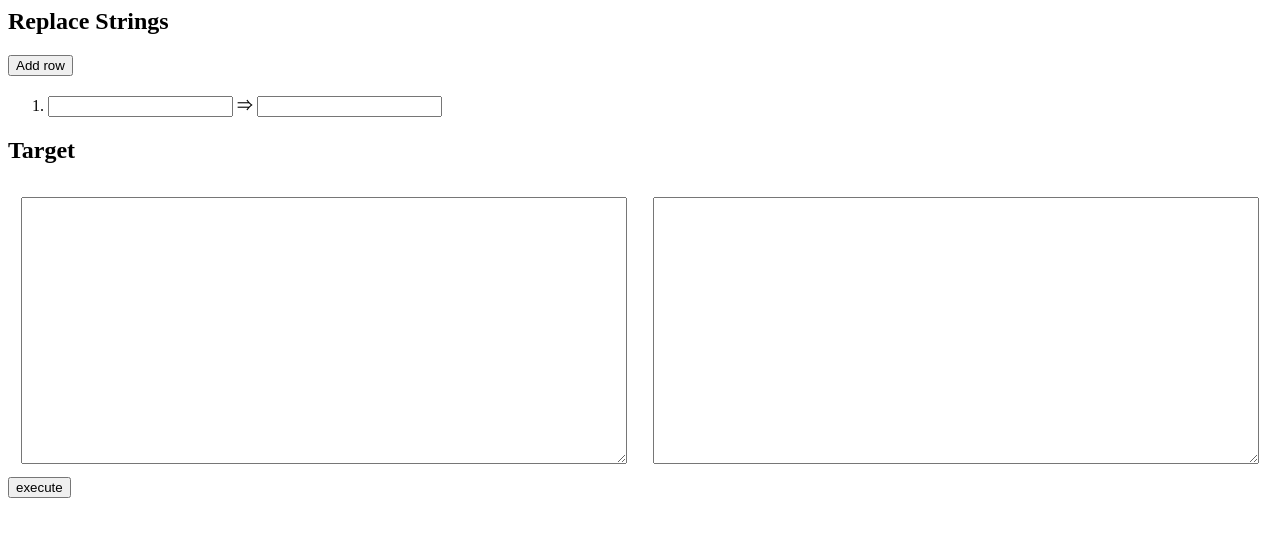
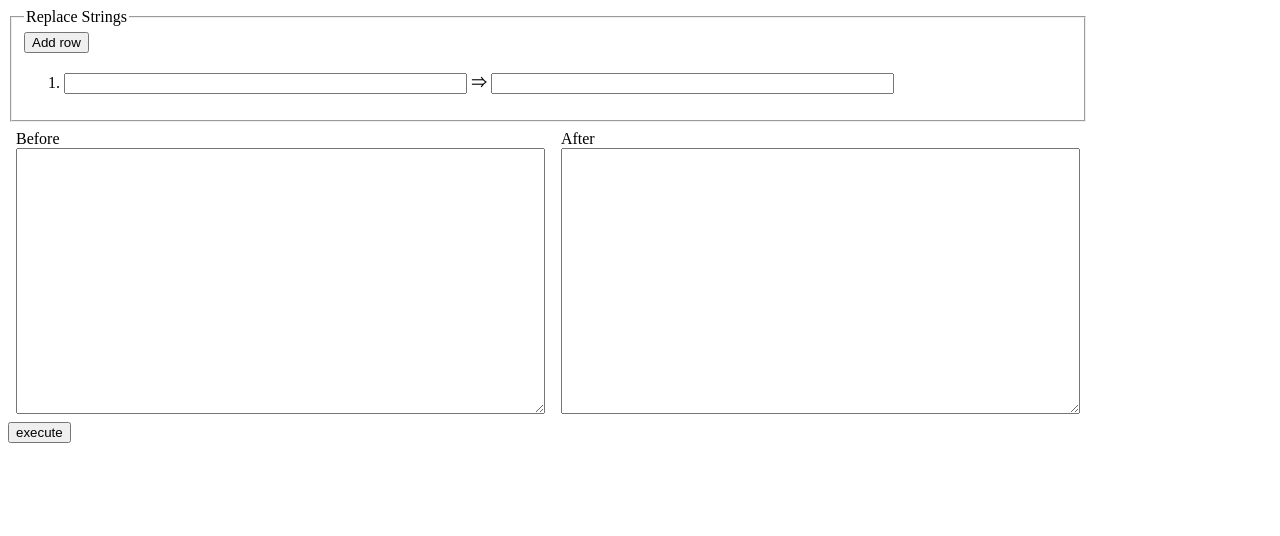
Before and after one commit to zonanjaro86/multiReplace, a plain HTML site: page index.html in a window 1280 px wide. Drawn offline with Linux system fonts and the light colour scheme.

Commit message:
レイアウトを修正

```diff
--- a/css/multiReplace.css
+++ b/css/multiReplace.css
@@ -1,11 +1,23 @@
+body {
+    max-width: 1080px;
+}
+#replaceStrings li input {
+    width: 40%;
+    min-width: 10em;
+}
+
 div.resultWrapper {
     display: flex;
+    flex-wrap: wrap;
 
 }
-
-div.resultWrapper textarea {
-    margin: 1em;
+div.resultWrapper>div {
+    margin: .5em;
     flex-grow: 1;
+}
+div.resultWrapper>div>textarea {
+    width:100%;
     min-height: 20em;
     resize: vertical;
+    white-space: pre;
 }
--- a/js/multiReplace.js
+++ b/js/multiReplace.js
@@ -12,7 +12,6 @@
     const CLS_BTN_DEL = 'btn_del';
 
     const NODE_INPUT_ROW = `<li><input name="${CLS_REPLACE_STRING_BEFORE}" /><span> ⇒ </span><input name="${CLS_REPLACE_STRING_AFTER}" /></li>`;
-    const NODE_INPUT_ROW2 = `<li><input name="${CLS_REPLACE_STRING_BEFORE}" /><span> ⇒ </span><input name="${CLS_REPLACE_STRING_AFTER}" /></li>`;
 
 /**
  * ページ読み込み後の非同期処理起点
@@ -54,21 +53,20 @@ const createDom = () => {
     const nodes = [];
 
     let sec1 = '';
-    sec1 += `<section>`;
-    sec1 += `<h2>Replace Strings</h2>`;
+    sec1 += `<fieldSet>`;
+    sec1 += `<legend>Replace Strings</legend>`;
     sec1 += `<button id="${ID_BTN_ADDROW}" type="button">Add row</button>`;
     sec1 += `<ol id="${ID_REPLACE_STRINGS}">`;
     sec1 += NODE_INPUT_ROW;
     sec1 += `</ol>`;
-    sec1 += `</section>`;
+    sec1 += `</fieldSet>`;
     nodes.push(htmlToNode(sec1));
 
     let sec2 = '';
     sec2 += `<section>`;
-    sec2 += `<h2>Target</h2>`;
     sec2 += `<div id="" class="${CLS_REPLACE_TARGET_WRAPPER}">`;
-    sec2 += `<textarea id="${ID_REPLACE_TARGET}"></textarea>`;
-    sec2 += `<textarea id="${ID_REPLACE_RESULT}"></textarea>`;
+    sec2 += `<div>Before<textarea id="${ID_REPLACE_TARGET}"></textarea></div>`;
+    sec2 += `<div>After<textarea id="${ID_REPLACE_RESULT}"></textarea></div>`;
     sec2 += `</div>`;
     sec2 += `<button id="${ID_BTN_EXECUTE}" type="button" >execute</button>`;
     sec2 += `</section>`;
```
